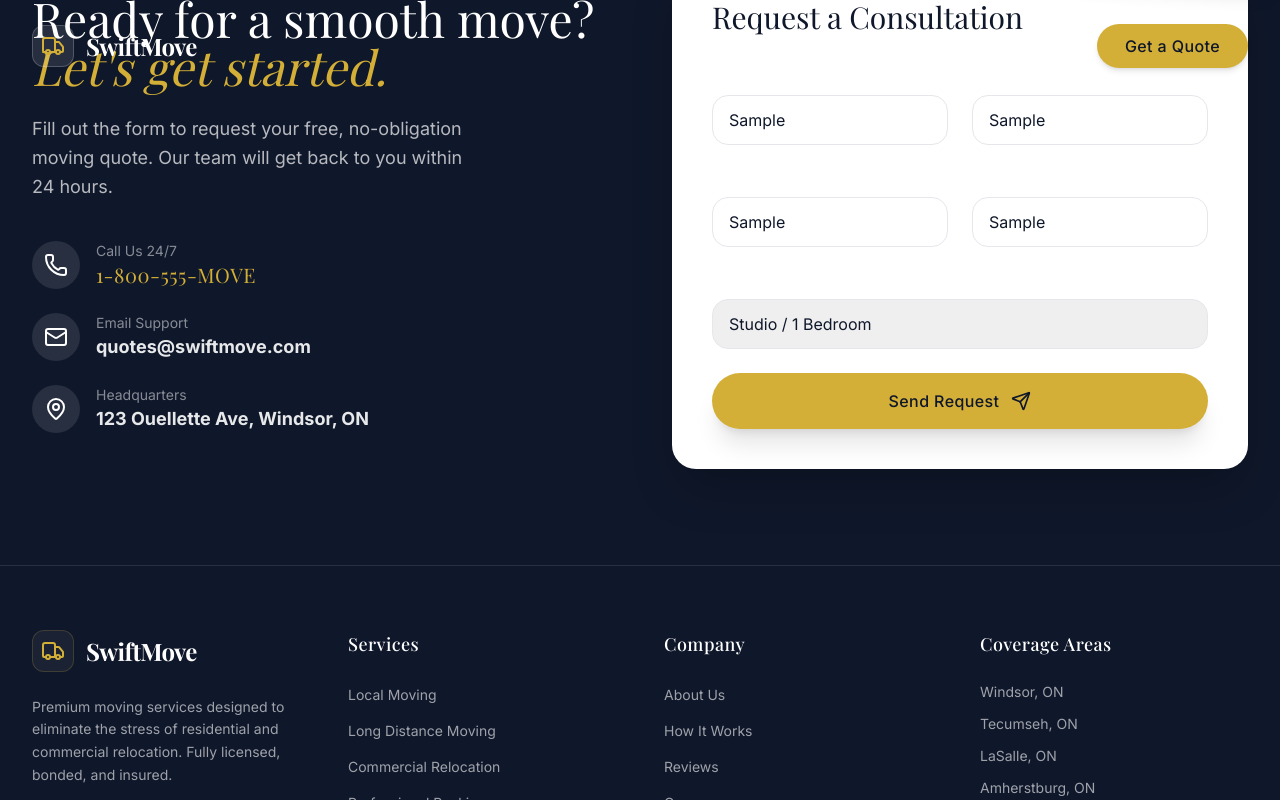
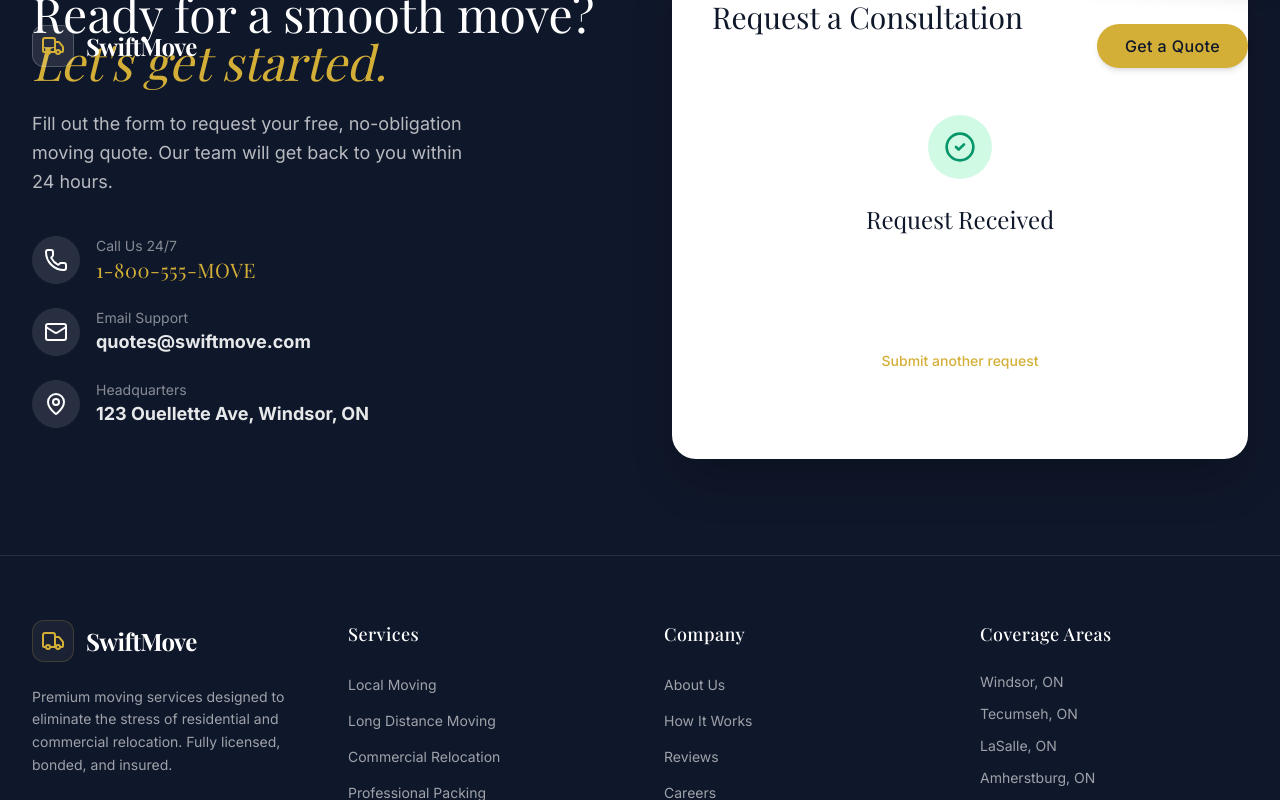
Before and after one commit to abdularif0705/moving-service-website-premium, a Next.js app: page / in a window 1280 px wide. Both pictures are taken after typing "Sample", "Sample", "Sample", "Sample" into the empty fields and a click on the button "Send Request". Shown: the part 4320-5120 px from the top of the page. Built offline with nearby package versions, Linux system fonts and the light colour scheme; a web font is replaced by a local one.

Commit message:
logo favicon

```diff
--- /dev/null
+++ b/src/app/api/contact/route.ts
@@ -0,0 +1,48 @@
+import { NextResponse } from 'next/server';
+
+export async function POST(request: Request) {
+  try {
+    const body = await request.json();
+    const { firstName, lastName, fromZip, toZip, moveSize } = body;
+
+    // Validate request
+    if (!firstName || !lastName || !fromZip || !toZip || !moveSize) {
+      return NextResponse.json(
+        { message: 'Missing required fields' },
+        { status: 400 }
+      );
+    }
+
+    // Here is where you will integrate your chosen email API.
+    // E.g., using Resend:
+    /*
+      import { Resend } from 'resend';
+      const resend = new Resend(process.env.RESEND_API_KEY);
+
+      await resend.emails.send({
+        from: 'Quotes <onboarding@resend.dev>',
+        to: 'your_email@example.com',
+        subject: `New Moving Quote Request from ${firstName} ${lastName}`,
+        html: `<p><strong>Name:</strong> ${firstName} ${lastName}</p>
+               <p><strong>From Zip:</strong> ${fromZip}</p>
+               <p><strong>To Zip:</strong> ${toZip}</p>
+               <p><strong>Move Size:</strong> ${moveSize}</p>`
+      });
+    */
+
+    // For now, simulate a network delay
+    await new Promise((resolve) => setTimeout(resolve, 1500));
+
+    // Return a success response
+    return NextResponse.json(
+      { message: 'Quote request submitted successfully' },
+      { status: 200 }
+    );
+  } catch (error) {
+    console.error('Contact Form Error:', error);
+    return NextResponse.json(
+      { message: 'Failed to submit request. Please try again later.' },
+      { status: 500 }
+    );
+  }
+}
--- a/src/components/sections/Contact.tsx
+++ b/src/components/sections/Contact.tsx
@@ -1,9 +1,40 @@
 "use client";
 
+import { useState } from "react";
 import { motion } from "framer-motion";
-import { Send, Phone, Mail, MapPin } from "lucide-react";
+import { Send, Phone, Mail, MapPin, Loader2, CheckCircle2 } from "lucide-react";
 
 export default function Contact() {
+  const [isSubmitting, setIsSubmitting] = useState(false);
+  const [isSuccess, setIsSuccess] = useState(false);
+  const [formData, setFormData] = useState({
+    firstName: "",
+    lastName: "",
+    fromZip: "",
+    toZip: "",
+    moveSize: "Studio / 1 Bedroom",
+  });
+
+  const handleSubmit = async (e: React.FormEvent) => {
+    e.preventDefault();
+    setIsSubmitting(true);
+
+    try {
+      const res = await fetch('/api/contact', {
+        method: 'POST',
+        headers: { 'Content-Type': 'application/json' },
+        body: JSON.stringify(formData),
+      });
+
+      if (res.ok) {
+        setIsSuccess(true);
+      }
+    } catch (error) {
+      console.error(error);
+    } finally {
+      setIsSubmitting(false);
+    }
+  };
   return (
     <section id="quote" className="py-24 bg-foreground dark:bg-slate-900 text-white relative overflow-hidden">
       {/* Abstract Background Design */}
@@ -66,12 +97,36 @@ export default function Contact() {
             </div>
             <h3 className="text-3xl font-serif text-foreground mb-8 text-center sm:text-left">Request a Consultation</h3>
 
-            <form className="space-y-6">
+            {isSuccess ? (
+              <motion.div
+                initial={{ opacity: 0, scale: 0.95 }}
+                animate={{ opacity: 1, scale: 1 }}
+                className="flex flex-col items-center justify-center py-12 text-center"
+              >
+                <div className="w-16 h-16 bg-emerald-100 dark:bg-emerald-900/30 text-emerald-600 rounded-full flex items-center justify-center mb-6">
+                  <CheckCircle2 size={32} />
+                </div>
+                <h4 className="text-2xl font-serif text-foreground mb-3">Request Received</h4>
+                <p className="text-foreground/70 max-w-sm">
+                  Thank you, {formData.firstName}. We've received your details and our premium moving concierge will contact you shortly.
+                </p>
+                <button
+                  onClick={() => setIsSuccess(false)}
+                  className="mt-8 text-sm font-medium text-accent hover:text-accent-dark transition-colors"
+                >
+                  Submit another request
+                </button>
+              </motion.div>
+            ) : (
+            <form className="space-y-6" onSubmit={handleSubmit}>
               <div className="grid sm:grid-cols-2 gap-6">
                 <div>
                   <label className="block text-sm font-medium text-foreground/70 mb-2">First Name</label>
                   <input
                     type="text"
+                    required
+                    value={formData.firstName}
+                    onChange={(e) => setFormData({ ...formData, firstName: e.target.value })}
                     className="w-full px-4 py-3 rounded-2xl border border-foreground/10 bg-foreground/5 dark:bg-background text-foreground focus:outline-none focus:ring-2 focus:ring-primary focus:border-transparent transition-all"
                     placeholder="John"
                   />
@@ -80,6 +135,9 @@ export default function Contact() {
                   <label className="block text-sm font-medium text-foreground/70 mb-2">Last Name</label>
                   <input
                     type="text"
+                    required
+                    value={formData.lastName}
+                    onChange={(e) => setFormData({ ...formData, lastName: e.target.value })}
                     className="w-full px-4 py-3 rounded-2xl border border-foreground/10 bg-foreground/5 dark:bg-background text-foreground focus:outline-none focus:ring-2 focus:ring-primary focus:border-transparent transition-all"
                     placeholder="Doe"
                   />
@@ -91,23 +149,33 @@ export default function Contact() {
                   <label className="block text-sm font-medium text-foreground/70 mb-2">Moving From (Zip)</label>
                   <input
                     type="text"
+                    required
+                    value={formData.fromZip}
+                    onChange={(e) => setFormData({ ...formData, fromZip: e.target.value })}
                     className="w-full px-4 py-3 rounded-2xl border border-foreground/10 bg-foreground/5 dark:bg-background text-foreground focus:outline-none focus:ring-2 focus:ring-primary focus:border-transparent transition-all"
-                    placeholder="10001"
+                    placeholder="N8X 1A1"
                   />
                 </div>
                 <div>
                   <label className="block text-sm font-medium text-foreground/70 mb-2">Moving To (Zip)</label>
                   <input
                     type="text"
+                    required
+                    value={formData.toZip}
+                    onChange={(e) => setFormData({ ...formData, toZip: e.target.value })}
                     className="w-full px-4 py-3 rounded-2xl border border-foreground/10 bg-foreground/5 dark:bg-background text-foreground focus:outline-none focus:ring-2 focus:ring-primary focus:border-transparent transition-all"
-                    placeholder="90210"
+                    placeholder="M5V 2H1"
                   />
                 </div>
               </div>
 
               <div>
                 <label className="block text-sm font-medium text-foreground/70 mb-2">Move Size</label>
-                <select className="w-full px-4 py-3 rounded-2xl border border-foreground/10 bg-foreground/5 dark:bg-background text-foreground focus:outline-none focus:ring-2 focus:ring-primary focus:border-transparent transition-all appearance-none cursor-pointer">
+                <select
+                  value={formData.moveSize}
+                  onChange={(e) => setFormData({ ...formData, moveSize: e.target.value })}
+                  className="w-full px-4 py-3 rounded-2xl border border-foreground/10 bg-foreground/5 dark:bg-background text-foreground focus:outline-none focus:ring-2 focus:ring-primary focus:border-transparent transition-all appearance-none cursor-pointer"
+                >
                   <option>Studio / 1 Bedroom</option>
                   <option>2-3 Bedrooms</option>
                   <option>4+ Bedrooms</option>
@@ -116,13 +184,18 @@ export default function Contact() {
               </div>
 
               <button
-                type="button"
-                className="w-full bg-accent hover:bg-accent-light text-primary font-medium tracking-wide py-4 rounded-full shadow-xl hover:shadow-accent/20 transition-all duration-300 flex items-center justify-center gap-3 active:scale-[0.98]"
+                type="submit"
+                disabled={isSubmitting}
+                className="w-full bg-accent hover:bg-accent-light disabled:bg-accent/70 disabled:cursor-not-allowed text-primary font-medium tracking-wide py-4 rounded-full shadow-xl hover:shadow-accent/20 transition-all duration-300 flex items-center justify-center gap-3 active:scale-[0.98]"
               >
-                Send Request
-                <Send size={20} />
+                {isSubmitting ? (
+                  <>Processing <Loader2 size={20} className="animate-spin" /></>
+                ) : (
+                  <>Send Request <Send size={20} /></>
+                )}
               </button>
             </form>
+            )}
           </motion.div>
 
         </div>
```
Also changed, not shown: public/logo.png (added), src/app/icon.png (added).
